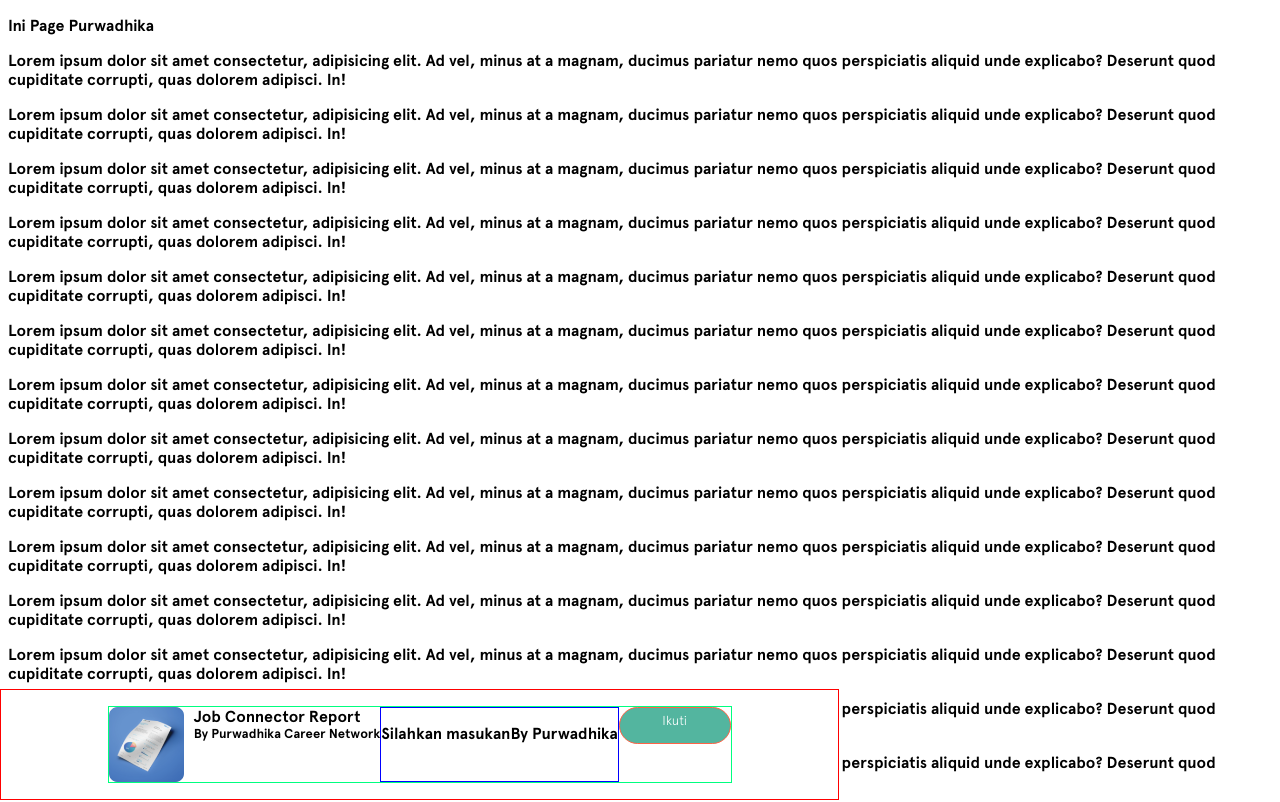
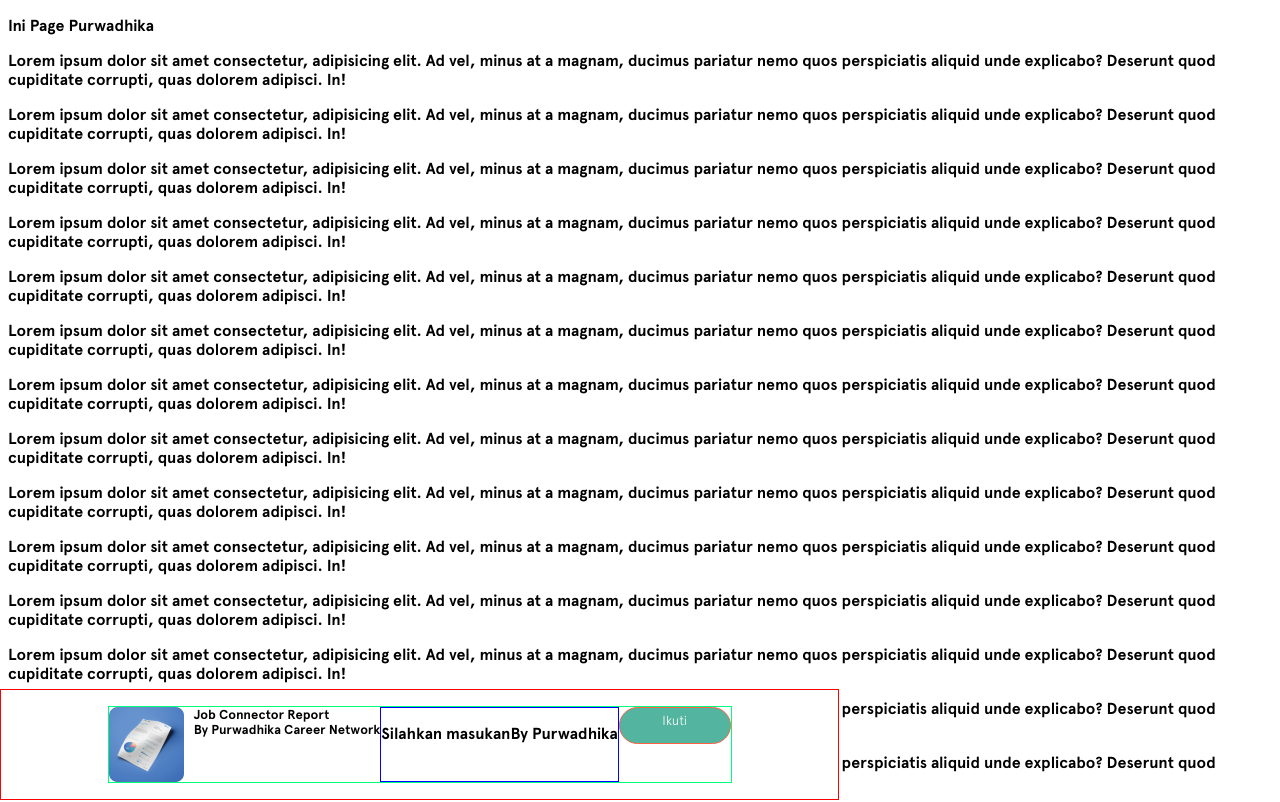
Before and after one commit to ganafgan/frontend_JCWM, a plain HTML site: page day_20/purwadhika.html in a window 1280 px wide. Shown: the top 802 px of the page. Drawn offline with Linux system fonts and the light colour scheme.

Commit message:
update css

```diff
--- a/day_20/purwadhika.html
+++ b/day_20/purwadhika.html
@@ -39,7 +39,7 @@
         <div style="border: springgreen 1px solid;" class="pwdk-report">
             <img src="report.png" width="75px" height="75px" alt="">
             <div style="margin-left: 10px;">
-                <div style="font-weight: bold;font-size: 16px;font-family:;">Job Connector Report</div>
+                <div style="font-size: 13px;">Job Connector Report</div>
                 <div style="font-size: 13px;">By Purwadhika Career Network</div>
         </div>
         <div class="pwdk-text" style="border: blue 1px solid;">
```
